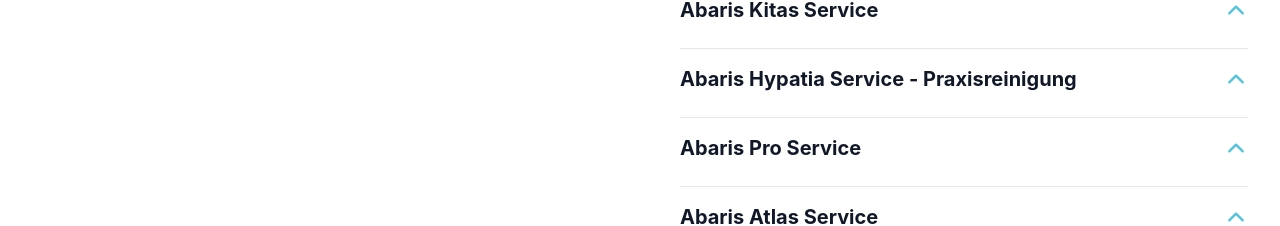
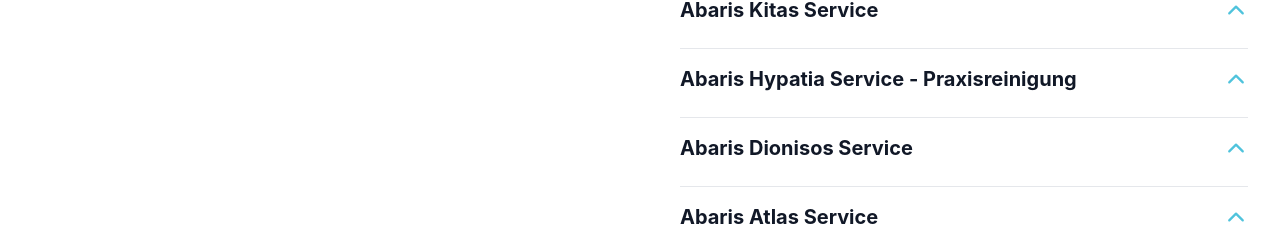
Before and after one commit to ecoezer/abaris, a React (Vite) app: page / in a window 1280 px wide. Shown: the part 1234-1460 px from the top of the page. Built offline with nearby package versions, Linux system fonts and the light colour scheme.

Commit message:
Updated Services.jsx

```diff
--- a/src/components/Services.jsx
+++ b/src/components/Services.jsx
@@ -18,7 +18,7 @@ function Services() {
       description: 'Hygiene trifft Gesundheit\nSauberkeit ist Vertrauen.\nUnser Abaris-Team sorgt für hygienische Reinheit in Arztpraxen, Therapie- und Behandlungsräumen – mit höchster Sorgfalt und Diskretion.\nWir reinigen nicht nur Oberflächen, sondern schaffen ein Umfeld, das Ruhe, Schutz und Wohlbefinden vermittelt.\nDenn Sauberkeit ist die Grundlage jeder Heilung – für Körper, Geist und Raum.'
     },
     {
-      title: 'Abaris Pro Service',
+      title: 'Abaris Dionisos Service',
       description: 'Sauberkeit trifft Gastfreundschaft.\nUnser Abaris-Team bietet einen täglichen Service für Ihre besonderen Momente – sei es bei Besprechungen, Konferenzen oder privaten Anlässen.\nMit liebevoll zubereiteten kleinen Snacks, Kaffee und erfrischenden Getränken schaffen wir eine angenehme, stilvolle Atmosphäre – fast wie ein persönlicher Hostess-Service, der Ihren Gästen ein Lächeln schenkt.'
     },
     {
```
